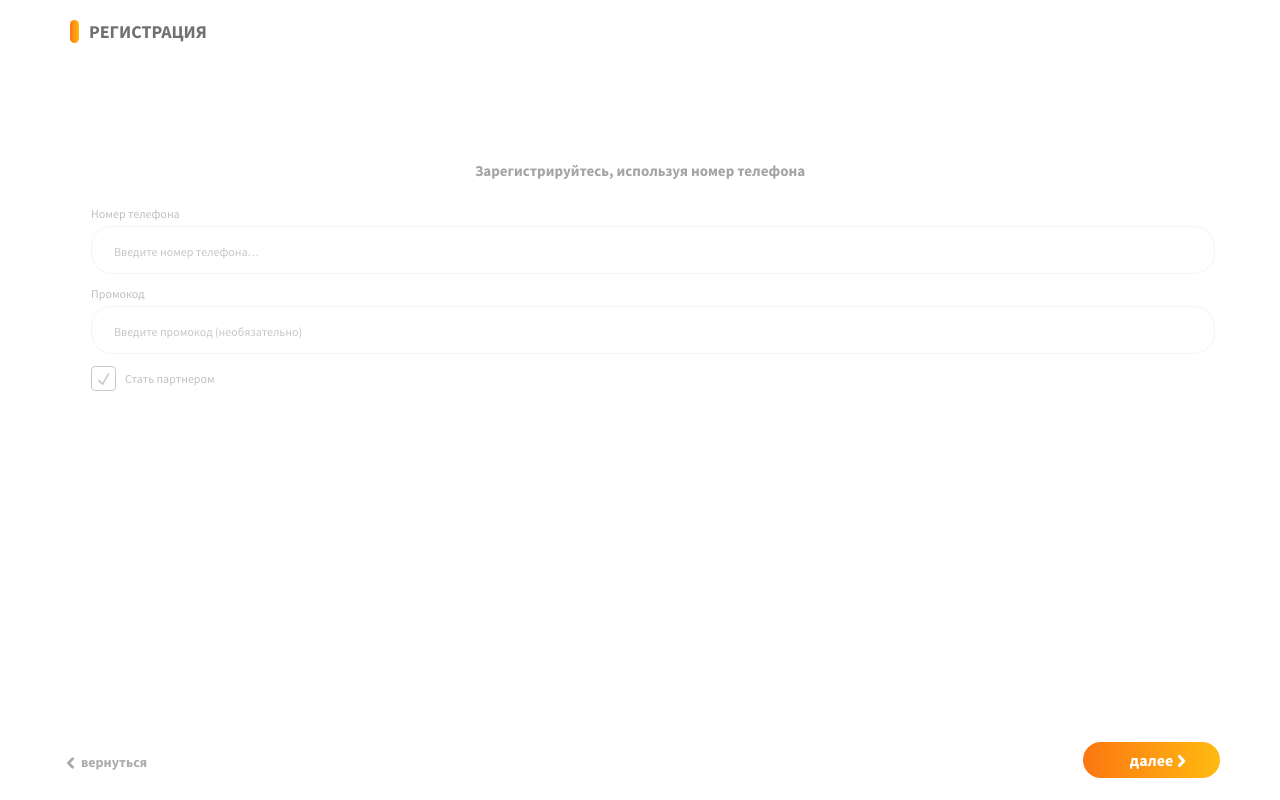
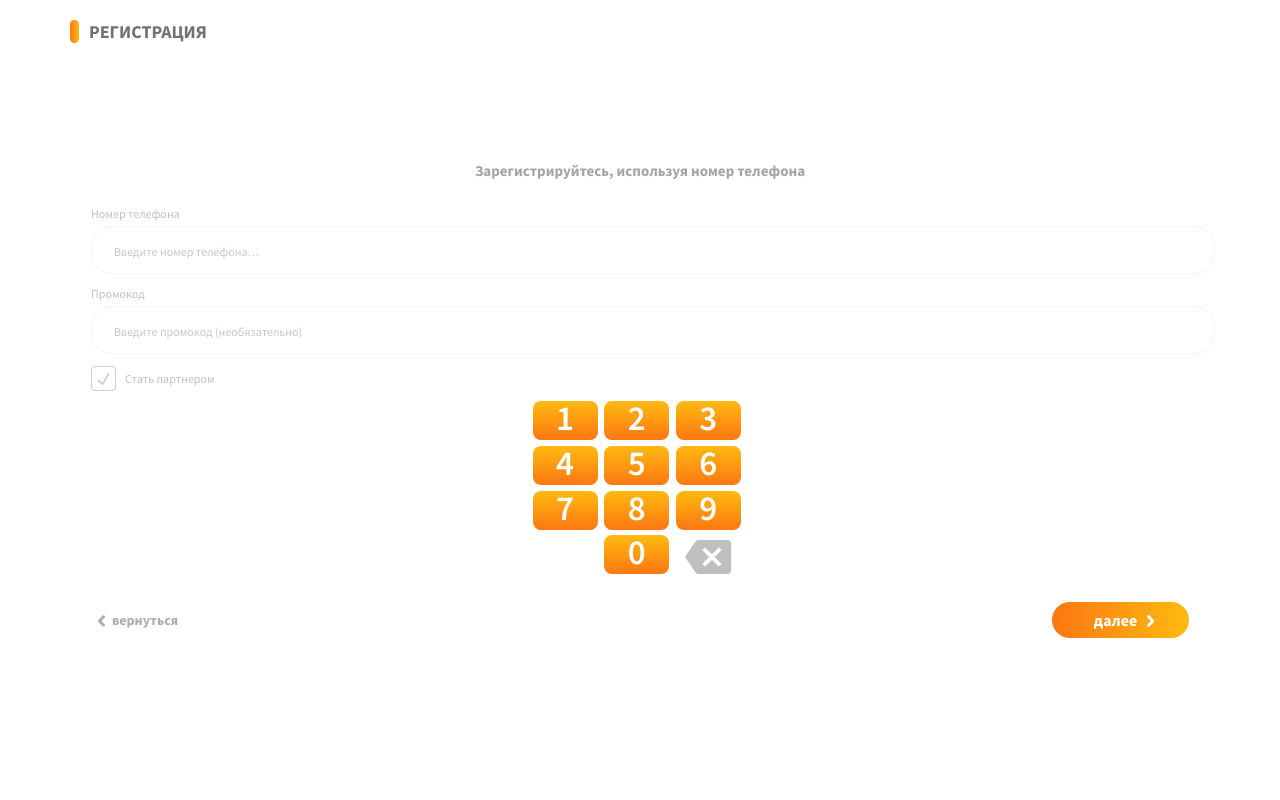
Before and after one commit to shishmaryov/entertainment, a website: page source/index.html in a window 1280 px wide. Drawn offline with nearby package versions, Linux system fonts and the light colour scheme; files that its build step writes are made by us from their sources; files whose address does not match are found by name.

Commit message:
registration-1

```diff
--- a/source/index.html
+++ b/source/index.html
@@ -1,5 +1,5 @@
 <!DOCTYPE html>
-<html lang="en">
+<html lang="ru">
 <head>
   <meta charset="UTF-8">
   <meta http-equiv="X-UA-Compatible" content="IE=edge">
@@ -8,7 +8,7 @@
   <link rel="stylesheet" href="css/style.css">
   <script src="js/script.js"></script>
 </head>
-<body class="container regitration-1-page">
+<body class="container registration-1-page">
   <h1 class="h1">Регистрация</h1>
   <h2 class="offer">Зарегистрируйтесь, используя номер телефона</h2>
   <form method="" echo=""  class="registration-1-page__inputs">
@@ -25,6 +25,22 @@
       <label for="reg-1-partner"></label>
       <p class="label__text">Стать партнером</p>
     </label>
+    <div class="keyboard keyboard__wrapper">
+      <div class="keyboard__item">1</div>
+      <div class="keyboard__item">2</div>
+      <div class="keyboard__item">3</div>
+      <div class="keyboard__item">4</div>
+      <div class="keyboard__item">5</div>
+      <div class="keyboard__item">6</div>
+      <div class="keyboard__item">7</div>
+      <div class="keyboard__item">8</div>
+      <div class="keyboard__item">9</div>
+      <div class="keyboard__item keyboard__item--none">0</div>
+      <div class="keyboard__item">0</div>
+      <div class="keyboard__item keyboard__item--delete">
+        <img src="img/icons/delete.svg" alt="Удалить">
+      </div>
+    </div>
     <div class="registration-1-page__buttons">
       <button class="button button--back">вернуться</button>
       <button type="submit" class="button button--go">далее</button>
--- a/source/sass/blocks/_reg-1.scss
+++ b/source/sass/blocks/_reg-1.scss
@@ -26,6 +26,7 @@
     &--partner {
       display: flex;
       align-items: center;
+      margin-bottom: 10px;
 
       .label__text {
         margin-bottom: 0;
--- a/source/sass/common/_fonts.scss
+++ b/source/sass/common/_fonts.scss
@@ -1 +1 @@
-@import url('https://fonts.googleapis.com/css2?family=Source+Sans+Pro:wght@400;700&display=swap');
+@import url('https://fonts.googleapis.com/css2?family=Source+Sans+Pro:wght@400;600;700&display=swap');
--- a/source/sass/common/_global.scss
+++ b/source/sass/common/_global.scss
@@ -61,26 +61,27 @@ body {
   }
 
   &--go {
+    position: relative;
     width: 137px;
     height: 36px;
     padding: 0;
+    padding-right: 10px;
     font-weight: 700;
     font-size: 16px;
     color: #FFFFFF;
     background: linear-gradient(270deg, #FFBA10 0%, #FC7712 100%);
     border: none;
     border-radius: 20px;
-    position: relative;
 
     &::after {
       content: url("../img/icons/arrow-go.svg");
       position: absolute;
       top: 0;
+      top: 9px;
       right: 0;
+      right: 35px;
       width: 7.28px;
       height: 12px;
-      right: 35px;
-      top: 9px;
     }
   }
 }
@@ -134,21 +135,46 @@ body {
   background-image: url("../img/icons/custom-checbox.svg");
 }
 
-/* стили при наведении курсора на checkbox */
-.custom-checkbox:not(:disabled):not(:checked)+label:hover::before {
-
-}
-/* стили для активного состояния чекбокса (при нажатии на него) */
-.custom-checkbox:not(:disabled):active+label::before {
-}
 /* стили для чекбокса, находящегося в фокусе */
 .custom-checkbox:focus+label::before {
   box-shadow: 0 0 0 0.2rem rgba(0, 123, 255, 0.25);
 }
-/* стили для чекбокса, находящегося в фокусе и не находящегося в состоянии checked */
-.custom-checkbox:focus:not(:checked)+label::before {
-}
+
 /* стили для чекбокса, находящегося в состоянии disabled */
 .custom-checkbox:disabled+label::before {
   background-color: #e9ecef;
 }
+
+.keyboard {
+  display: grid;
+  grid-template-columns: 1fr 1fr 1fr;
+  grid-template-rows: 1fr 1fr 1fr 1fr;
+  width: 215px;
+  height: 179px;
+  margin-left: auto;
+  margin-right: auto;
+
+  &__item {
+    align-items: center;
+    width: 65px;
+    height: 39px;
+    font-weight: 600;
+    font-size: 35px;
+    vertical-align: middle;
+    text-align: center;
+    color: #FFFFFF;
+    background: linear-gradient(180deg, #FFBA10 0%, #FC7712 100%);
+    border-radius: 8px;
+    line-height: 100%;
+
+    &--none {
+      font-size: 0;
+      background: #FFF;
+    }
+
+    &--delete {
+      background: none;
+      padding-top: 5px;
+    }
+  }
+}
--- a/source/sass/pages/_registration-1.scss
+++ b/source/sass/pages/_registration-1.scss
@@ -6,20 +6,16 @@
   }
 
   &__buttons {
-    margin-left: 60px;
-    margin-right: 60px;
     align-items: center;
+    margin-top: 22px;
+    margin-bottom: 22px;
+    display: flex;
+    justify-content: space-between;
 
     .button--back {
-      position: absolute;
-      left: 60px;
-      bottom: 28px;
     }
 
     .button--go {
-      position: absolute;
-      right: 60px;
-      bottom: 22px;
     }
   }
 }
```
Also changed, not shown: build/css/style.css, build/css/style.min.css, build/img/icons/delete.svg (added), build/index.html, source/img/icons/delete.svg (added), 1 other file.
